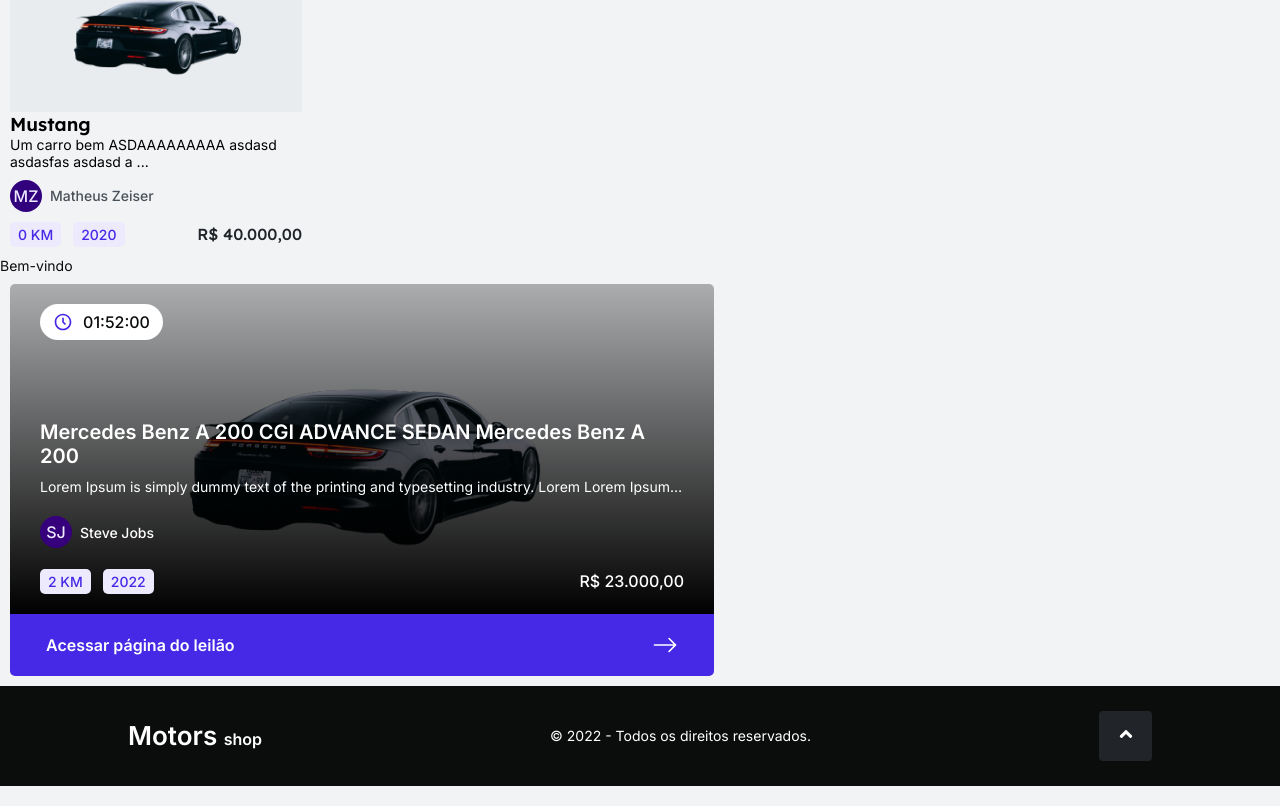
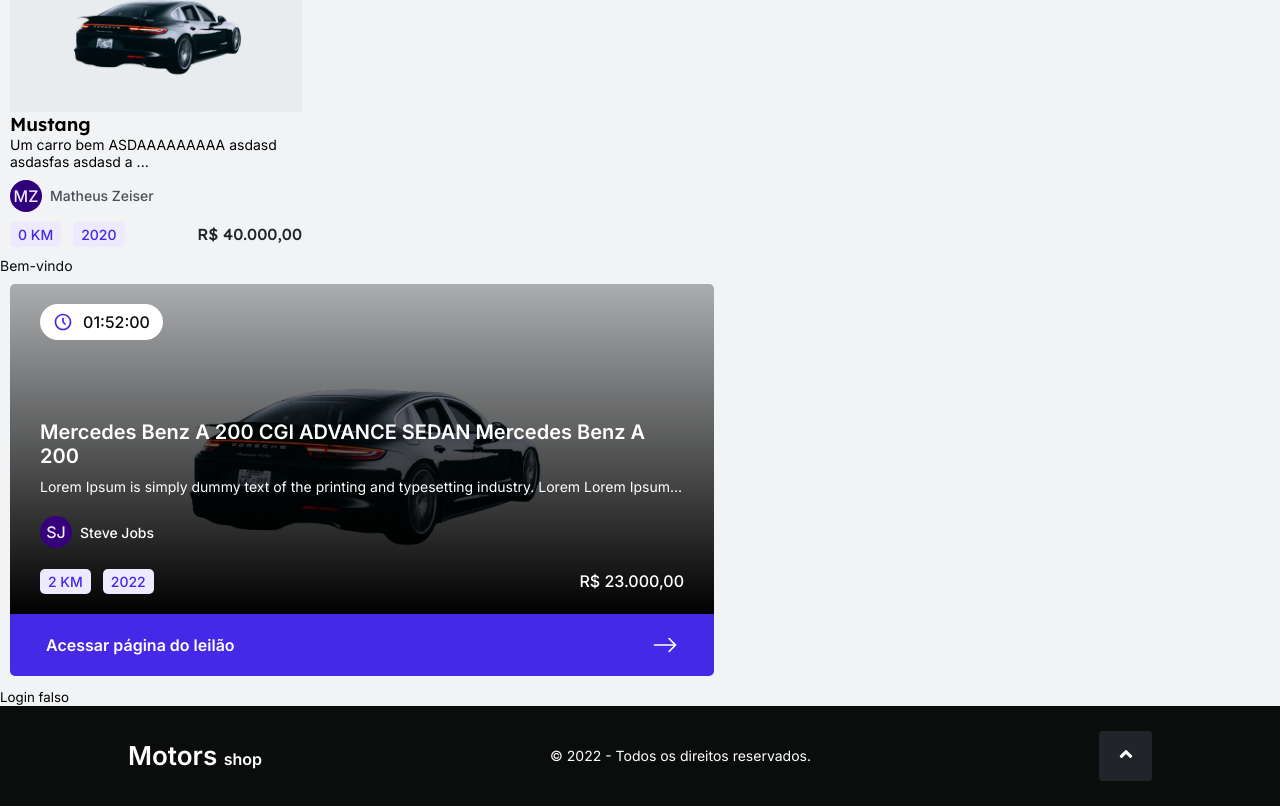
Before and after one commit to projeto-final-grupo07/frontend-project-ff-m6, a React (Create React App) app in the folder client/: page / in a window 1280 px wide. Shown: the part 249-1055 px from the top of the page. Built offline with nearby package versions, Linux system fonts and the light colour scheme.

Commit message:
fix: button to false login

```diff
--- a/client/src/pages/homePage/index.tsx
+++ b/client/src/pages/homePage/index.tsx
@@ -48,6 +48,8 @@
         time={'01:52:00'}
       />
 
+      <button onClick={() => localStorage.setItem('token', '111111')}>Login falso</button>
+
       <Footer />
     </>
   );
```
